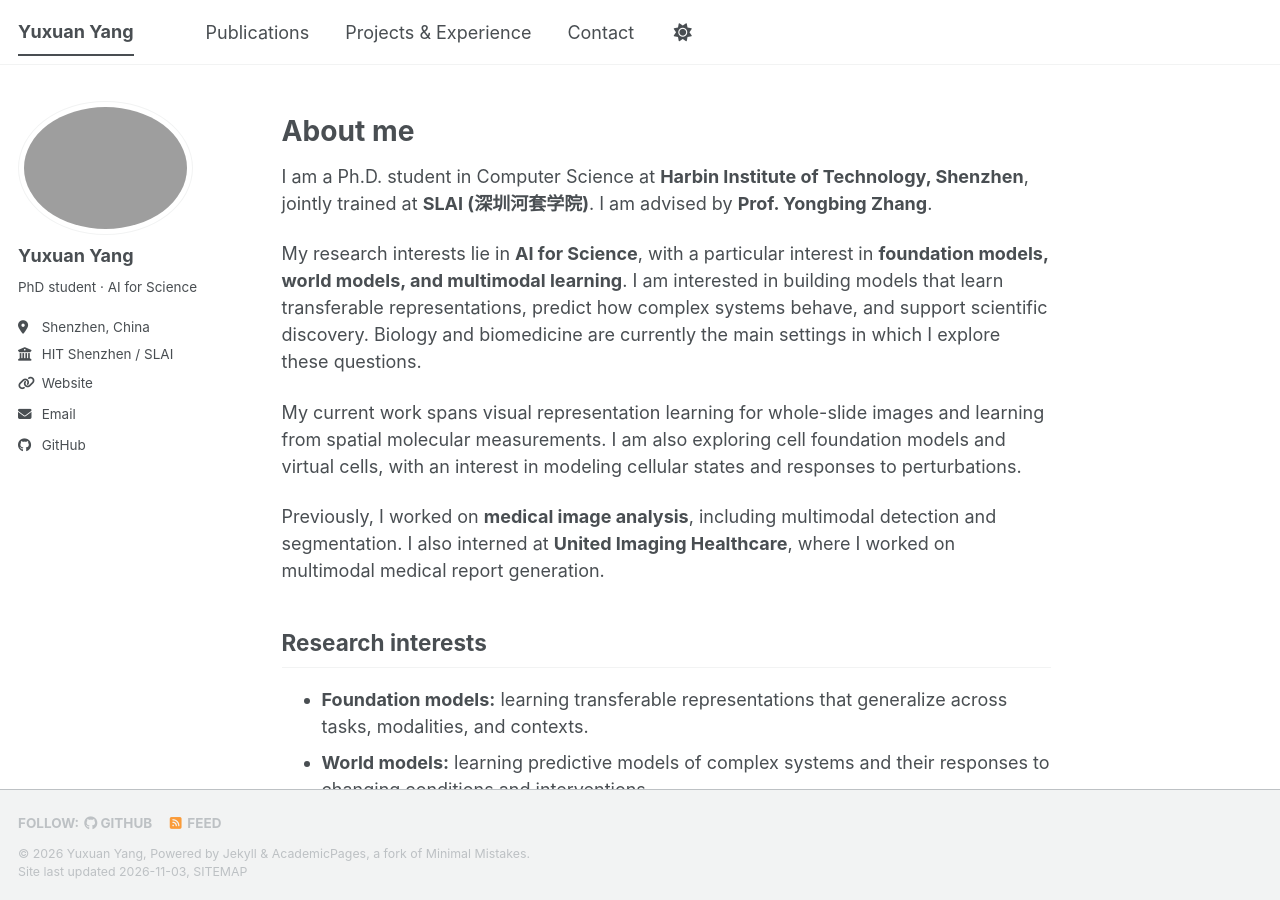
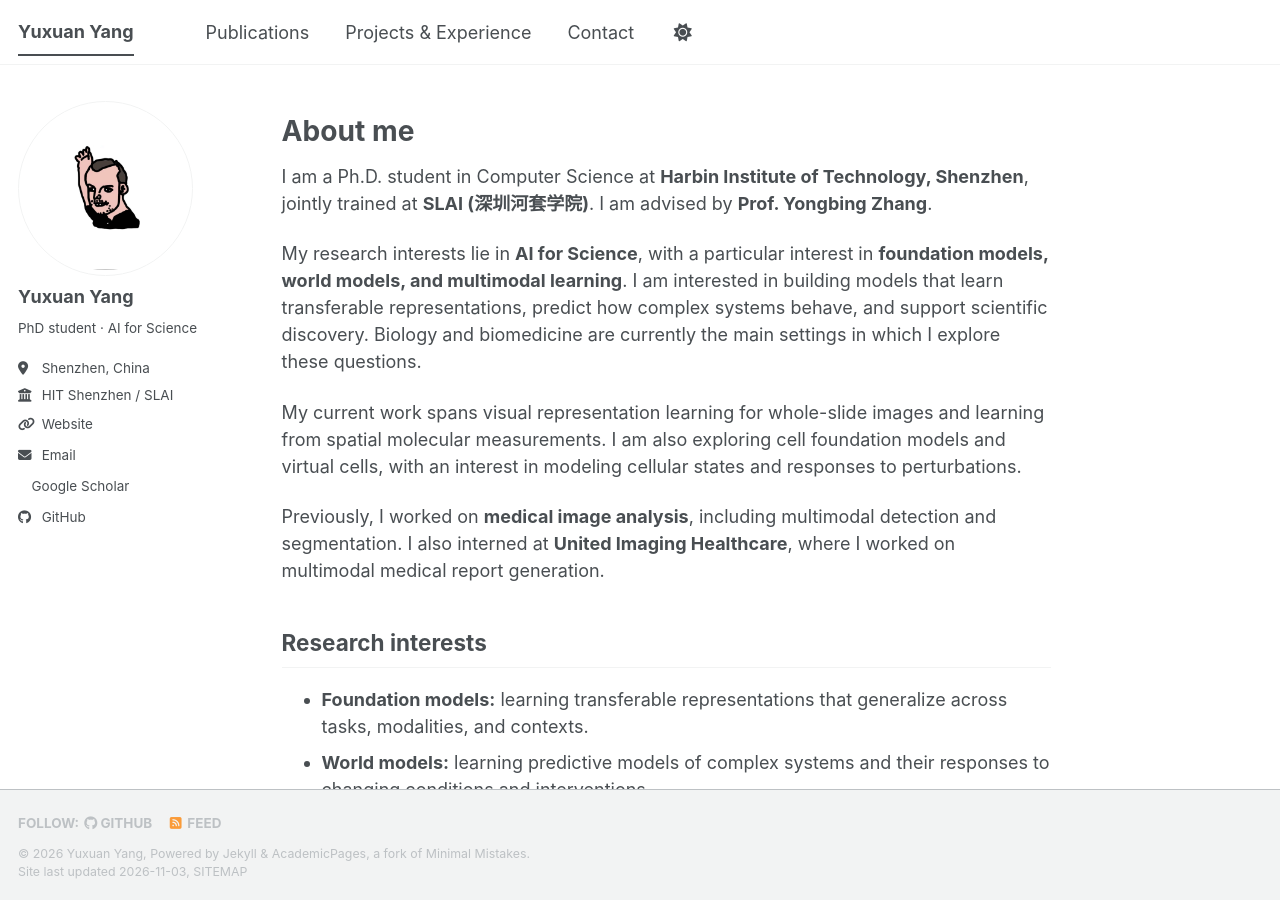
Before and after one commit to Cxxxsky/Cxxxsky.github.io, a Jekyll site: the page built from _pages/about.md, in a window 1280 px wide and 900 px high. Built offline with Jekyll 4.4.1, drawn with Linux system fonts in a browser that asks for light colours; a script bundle is joined from its source files by our own code; a style sheet for code colours, icons or effects is not loaded.

Commit message:
Update _config.yml

```diff
--- a/_config.yml
+++ b/_config.yml
@@ -22,7 +22,7 @@ repository               : "Cxxxsky/Cxxxsky.github.io"
 #               Additional customization can be done by editing /_includes/author-profile.html
 author:
   # Biographic information
-  avatar           : "" # Upload images/profile.png, then set this to "profile.png".
+  avatar           : "头像.jpg" # Stored at images/头像.jpg; the theme adds /images/.
   name             : *name
   pronouns         : # example: "she/her"
   bio              : "PhD student · AI for Science"
@@ -34,7 +34,7 @@ author:
   # Academic websites
   academia         : # URL
   arxiv            : # URL - Update with the correct link to your profile
-  googlescholar    : # Add your verified Google Scholar profile URL.
+  googlescholar    : "https://scholar.google.com/citations?user=h7xvYWIAAAAJ&hl=en"
   inspire-hep      : # URL
   impactstory      : # URL
   orcid            : # Add your verified ORCID profile URL.
```
